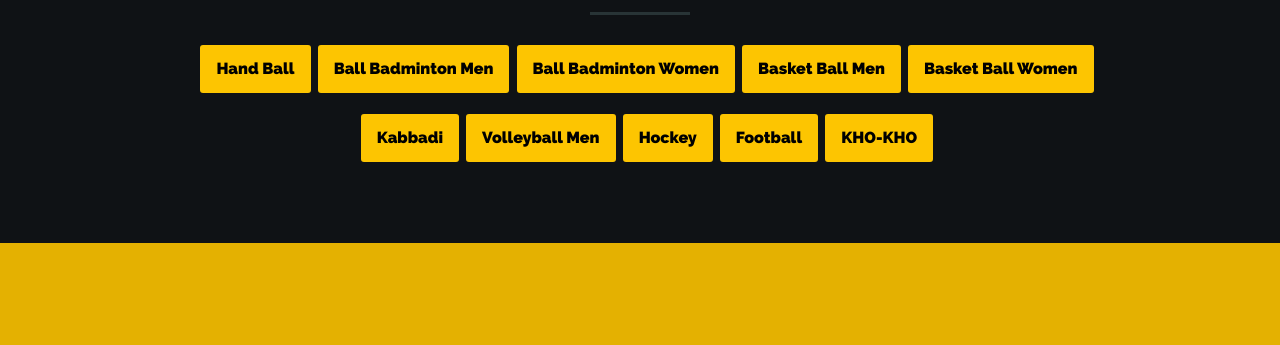
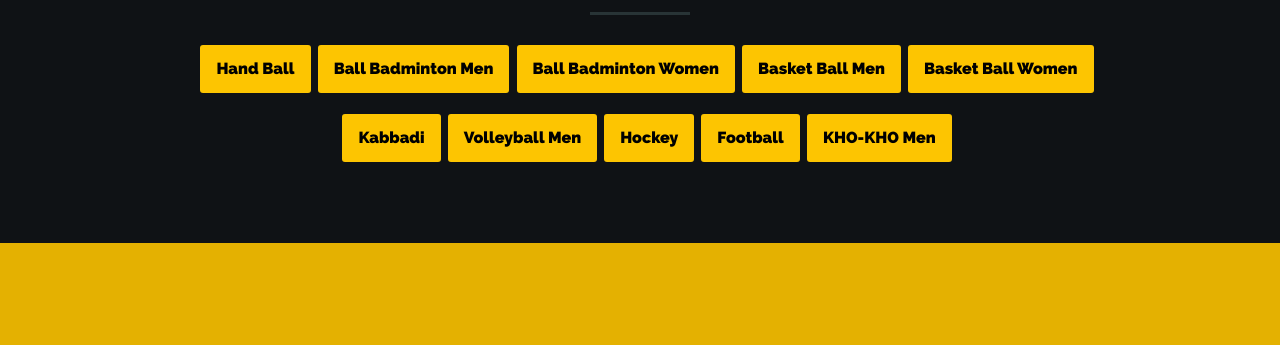
Before and after one commit to Annafest/annafest.github.io, a plain HTML site: page index.html in a window 1280 px wide. Shown: the part 4592-4937 px from the top of the page. Drawn offline with Linux system fonts and the light colour scheme; a script that the page names is missing.

Commit message:
fixtures added2

```diff
--- a/index.html
+++ b/index.html
@@ -944,7 +944,7 @@ STAR for Table Tennis / YONEX shuttle cocks, etc.,</p>
                <a href="files/vbfix.docx" target="_blank"><button>Volleyball Men</button></a>
                <a href="files/hockeyfix.jpg" target="_blank"><button>Hockey</button></a>
                <a href="files/fbfix.pdf"target="_blank" ><button>Football</button></a>
-               <a href="files/kkfix.pdf" target="_blank"><button>KHO-KHO</button></a>
+               <a href="files/kkfix.pdf" target="_blank"><button>KHO-KHO Men</button></a>
                </ul>
             </div>
             </center>
```
